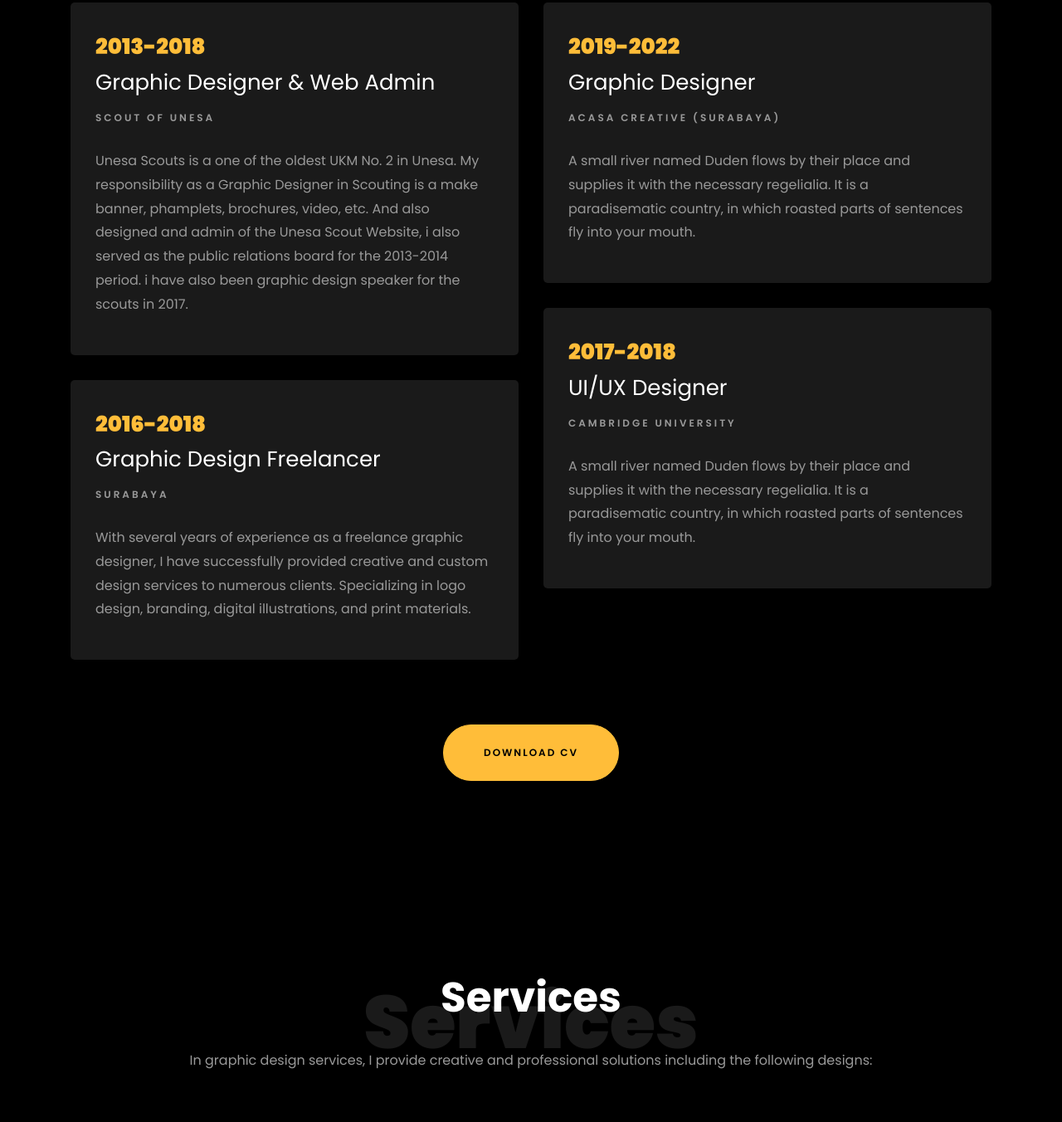
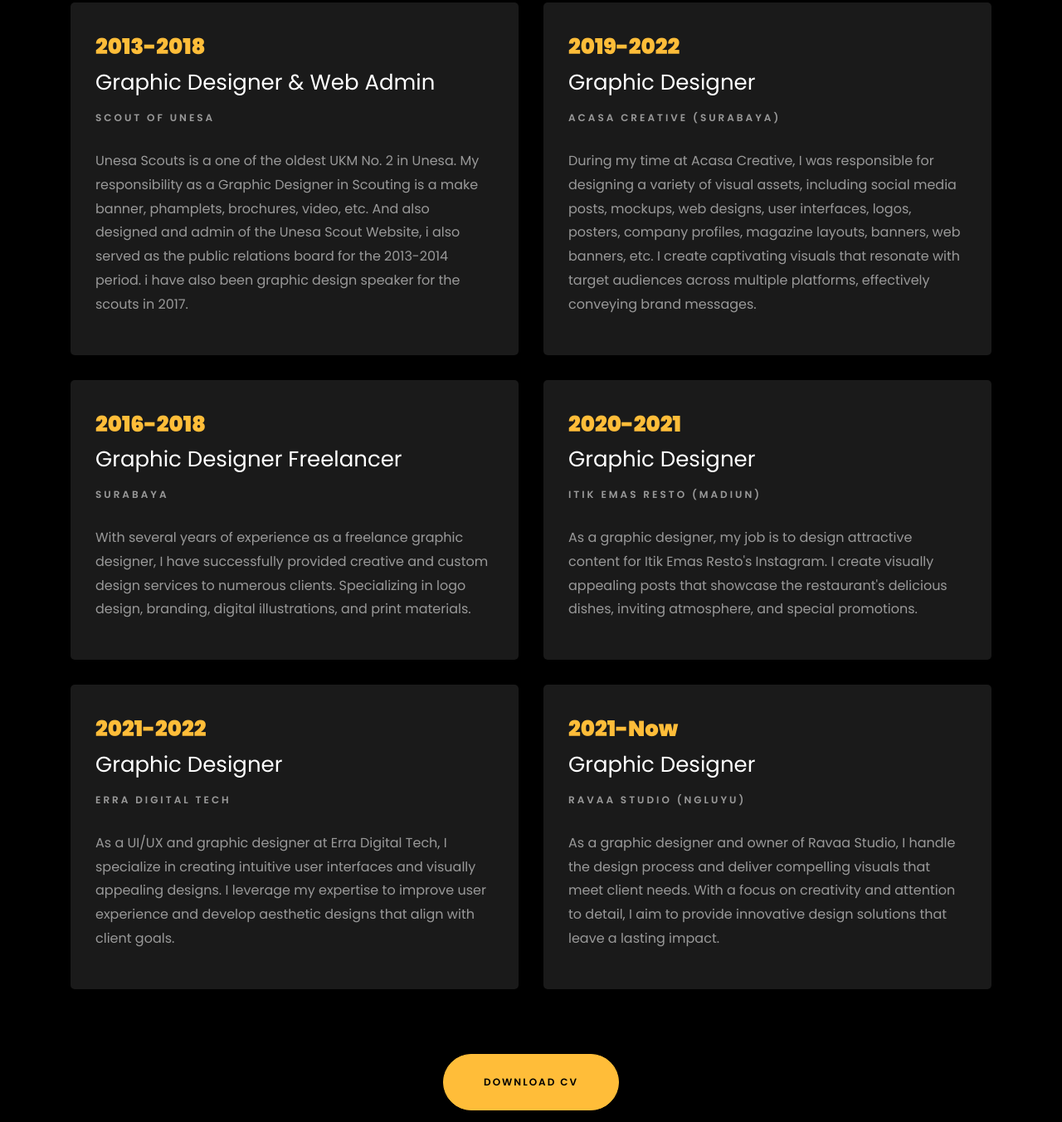
Before and after one commit to kholif18/kholif18.github.io, a plain HTML site: page index.html in a window 1280 px wide. Shown: the part 2388-3740 px from the top of the page at 83% size. Drawn offline with Linux system fonts and the light colour scheme; files whose address does not match are found by name.

Commit message:
our project

```diff
--- a/index.html
+++ b/index.html
@@ -65,8 +65,9 @@
 								<span class="subheading">Hello!</span>
 								<h1 class="mb-4 mt-3">I'm <span>Rahmad Nur</span></h1>
 								<h2 class="mb-4">A Freelance Graphic Designer</h2>
-								<p><a href="#" class="btn btn-primary py-3 px-4">Hire me</a> <a href="#"
-										class="btn btn-white btn-outline-white py-3 px-4">My works</a></p>
+								<p><a href="https://wa.me/+6281335235335" class="btn btn-primary py-3 px-4">Hire me</a>
+									<a href="#" class="btn btn-white btn-outline-white py-3 px-4">My works</a>
+								</p>
 							</div>
 						</div>
 					</div>
@@ -87,8 +88,9 @@
 							<div class="text">
 								<span class="subheading">Hello!</span>
 								<h1 class="mb-4 mt-3">I'm a <span>graphic designer</span> based in Nganjuk</h1>
-								<p><a href="#" class="btn btn-primary py-3 px-4">Hire me</a> <a href="#"
-										class="btn btn-white btn-outline-white py-3 px-4">My works</a></p>
+								<p><a href="https://wa.me/+6281335235335" class="btn btn-primary py-3 px-4">Hire me</a>
+									<a href="#" class="btn btn-white btn-outline-white py-3 px-4">My works</a>
+								</p>
 							</div>
 						</div>
 					</div>
@@ -178,11 +180,19 @@
 					</div>
 					<div class="resume-wrap ftco-animate">
 						<span class="date">2016-2018</span>
-						<h2>Graphic Design Freelancer</h2>
+						<h2>Graphic Designer Freelancer</h2>
 						<span class="position">Surabaya</span>
 						<p class="mt-4">With several years of experience as a freelance graphic designer, I have
 							successfully provided creative and custom design services to numerous clients. Specializing
 							in logo design, branding, digital illustrations, and print materials.</p>
+					</div>
+					<div class="resume-wrap ftco-animate">
+						<span class="date">2021-2022</span>
+						<h2>Graphic Designer</h2>
+						<span class="position">Erra Digital Tech</span>
+						<p class="mt-4">As a UI/UX and graphic designer at Erra Digital Tech, I specialize in creating
+							intuitive user interfaces and visually appealing designs. I leverage my expertise to improve
+							user experience and develop aesthetic designs that align with client goals.</p>
 					</div>
 				</div>
 
@@ -199,17 +209,27 @@
 						<span class="date">2019-2022</span>
 						<h2>Graphic Designer</h2>
 						<span class="position">Acasa Creative (Surabaya)</span>
-						<p class="mt-4">A small river named Duden flows by their place and supplies it with the
-							necessary regelialia. It is a paradisematic country, in which roasted parts of sentences fly
-							into your mouth.</p>
+						<p class="mt-4">During my time at Acasa Creative, I was responsible for designing a variety of
+							visual assets, including social media posts, mockups, web designs, user interfaces, logos,
+							posters, company profiles, magazine layouts,
+							banners, web banners, etc. I create captivating visuals that resonate with
+							target audiences across multiple platforms, effectively conveying brand messages.</p>
 					</div>
 					<div class="resume-wrap ftco-animate">
-						<span class="date">2017-2018</span>
-						<h2>UI/UX Designer</h2>
-						<span class="position">Cambridge University</span>
-						<p class="mt-4">A small river named Duden flows by their place and supplies it with the
-							necessary regelialia. It is a paradisematic country, in which roasted parts of sentences fly
-							into your mouth.</p>
+						<span class="date">2020-2021</span>
+						<h2>Graphic Designer</h2>
+						<span class="position">Itik Emas Resto (Madiun)</span>
+						<p class="mt-4">As a graphic designer, my job is to design attractive content for Itik Emas
+							Resto's Instagram. I create visually appealing posts that showcase the restaurant's
+							delicious dishes, inviting atmosphere, and special promotions.</p>
+					</div>
+					<div class="resume-wrap ftco-animate">
+						<span class="date">2021-Now</span>
+						<h2>Graphic Designer</h2>
+						<span class="position">Ravaa Studio (Ngluyu)</span>
+						<p class="mt-4">As a graphic designer and owner of Ravaa Studio, I handle the design process and
+							deliver compelling visuals that meet client needs. With a focus on creativity and attention
+							to detail, I aim to provide innovative design solutions that leave a lasting impact.</p>
 					</div>
 				</div>
 			</div>
@@ -406,7 +426,7 @@
 						style="background-image: url(images/project-5.jpg);">
 						<div class="overlay"></div>
 						<div class="text text-center p-4">
-							<h3><a href="#">Branding &amp; Illustration Design</a></h3>
+							<h3><a href="https://itslifetime.com/webproduct" target="_blank">UI/UX Design</a></h3>
 							<span>Web Design</span>
 						</div>
 					</div>
```
Also changed, not shown: images/project-5.jpg, images/project-55.jpg (added).
